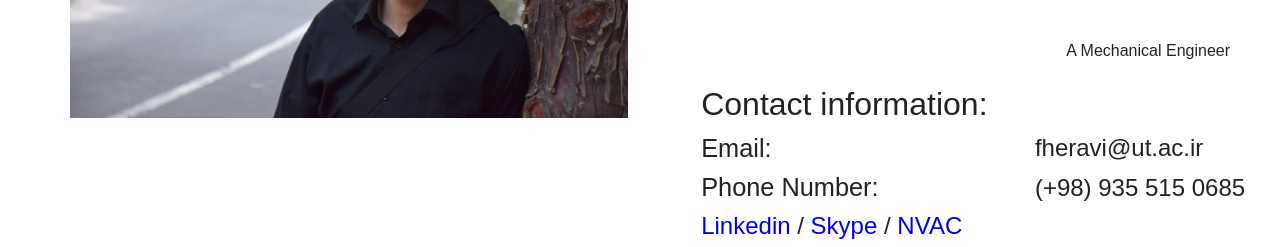
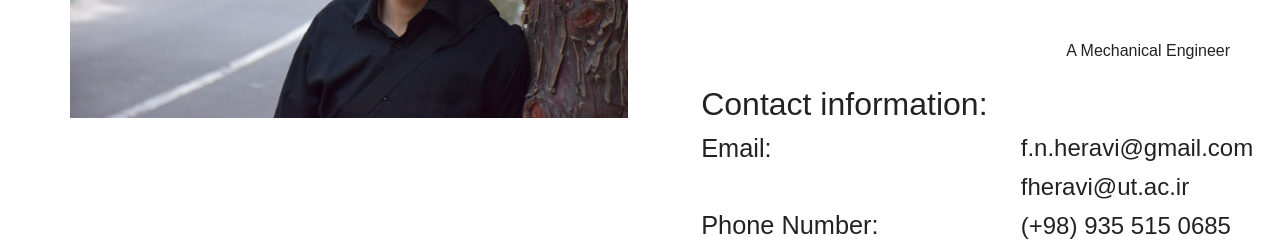
Before and after one commit to farshadnh/farshadnh.github.io, a plain HTML site: page index.html in a window 1280 px wide. Shown: the part 254-501 px from the top of the page. Drawn offline with nearby package versions, Linux system fonts and the light colour scheme.

Commit message:
Update index.html

```diff
--- a/index.html
+++ b/index.html
@@ -35,6 +35,10 @@
           </tr>
           <tr>
             <td class="contact_title">Email: </td>
+            <td class="contact_info">f.n.heravi@gmail.com </td>
+          </tr>
+		  <tr>
+            <td class="contact_title"></td>
             <td class="contact_info">fheravi@ut.ac.ir </td>
           </tr>
           <tr>
```
